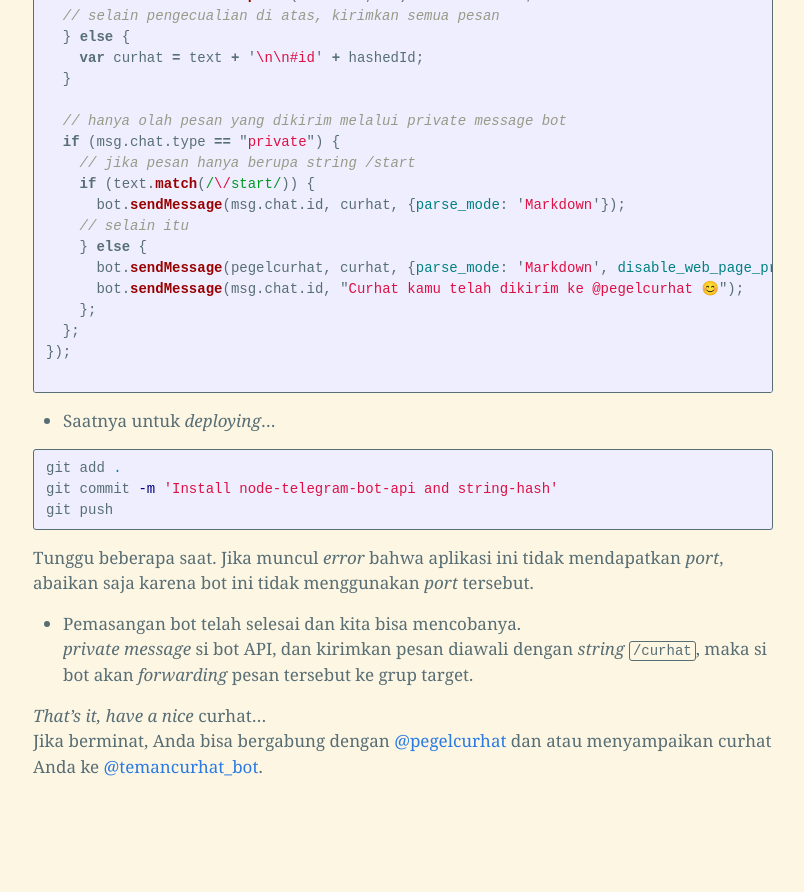
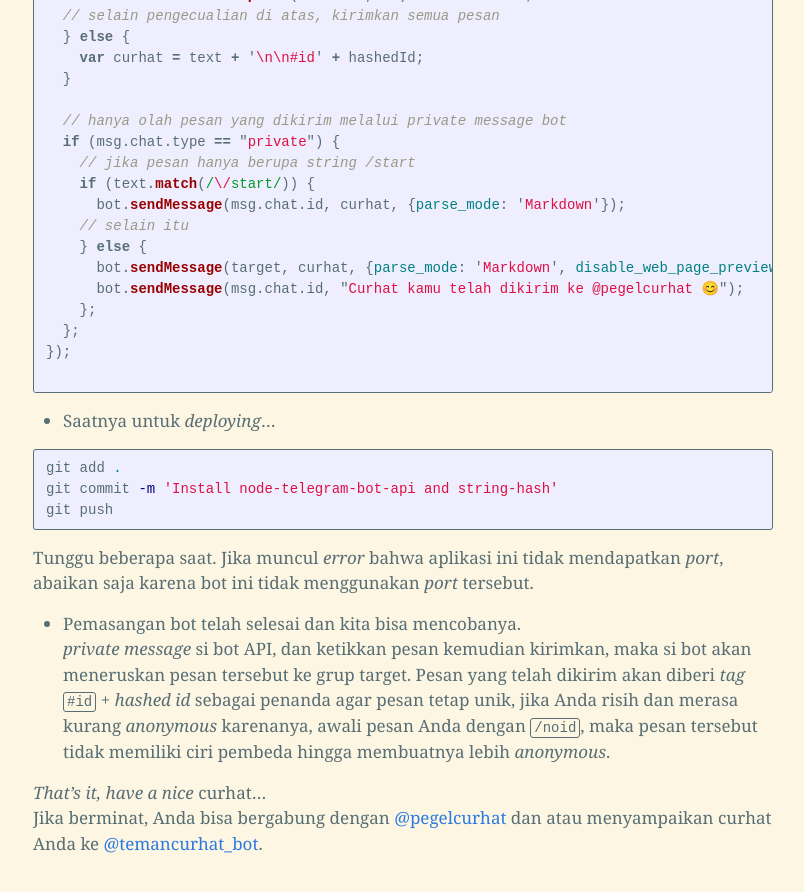
Before and after one commit to rizaumami/rizaumami.github.io, a Jekyll site: the page built from _posts/2016-12-29-memasang-bot-telegram-nodejs-di-openshift.md, in a window 1280 px wide and 900 px high, scrolled down 2135 px. Shown: the top 892 px of the window, without its empty margins (237-1041 px from the left). Built offline with Jekyll 4.4.1, drawn with Linux system fonts in a browser that asks for light colours; comment, search, counter and statistics services are not loaded; before the commit the page ends 2974 px from its top, so only the background shows below that.

Commit message:
Just another small revision.

```diff
--- a/_posts/2016-12-29-memasang-bot-telegram-nodejs-di-openshift.md
+++ b/_posts/2016-12-29-memasang-bot-telegram-nodejs-di-openshift.md
@@ -93,7 +93,7 @@ bot.onText(/(.+)/, function (msg, match) {
       bot.sendMessage(msg.chat.id, curhat, {parse_mode: 'Markdown'});
     // selain itu
     } else {
-      bot.sendMessage(pegelcurhat, curhat, {parse_mode: 'Markdown', disable_web_page_preview: 'true'});
+      bot.sendMessage(target, curhat, {parse_mode: 'Markdown', disable_web_page_preview: 'true'});
       bot.sendMessage(msg.chat.id, "Curhat kamu telah dikirim ke @pegelcurhat 😊");
     };
   };
@@ -111,7 +111,7 @@ git push
 Tunggu beberapa saat. Jika muncul _error_ bahwa aplikasi ini tidak mendapatkan _port_, abaikan saja karena bot ini tidak menggunakan _port_ tersebut.
 
 - Pemasangan bot telah selesai dan kita bisa mencobanya.
-_private message_ si bot API, dan kirimkan pesan diawali dengan _string_ `/curhat`, maka si bot akan _forwarding_ pesan tersebut ke grup target.
+_private message_ si bot API, dan ketikkan pesan kemudian kirimkan, maka si bot akan meneruskan pesan tersebut ke grup target. Pesan yang telah dikirim akan diberi _tag_ `#id` + _hashed id_ sebagai penanda agar pesan tetap unik, jika Anda risih dan merasa kurang _anonymous_ karenanya, awali pesan Anda dengan `/noid`, maka pesan tersebut tidak memiliki ciri pembeda hingga membuatnya lebih _anonymous_.
 
 _That's it, have a nice_ curhat...
 Jika berminat, Anda bisa bergabung dengan [@pegelcurhat](https://telegram.me/pegelcurhat) dan atau menyampaikan curhat Anda ke [@temancurhat_bot](https://telegram.me/temancurhat_bot).
```
